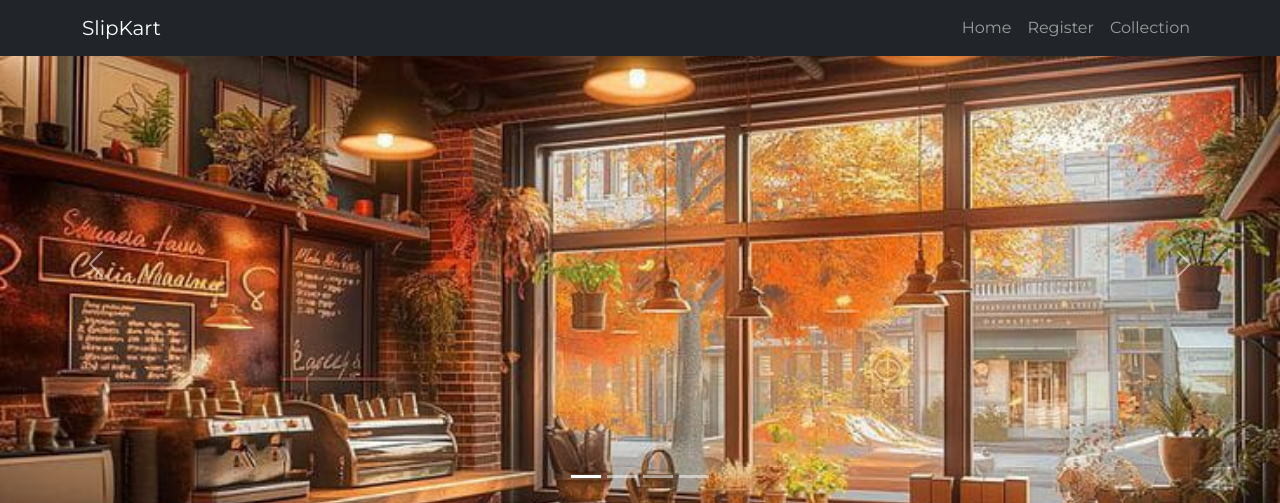
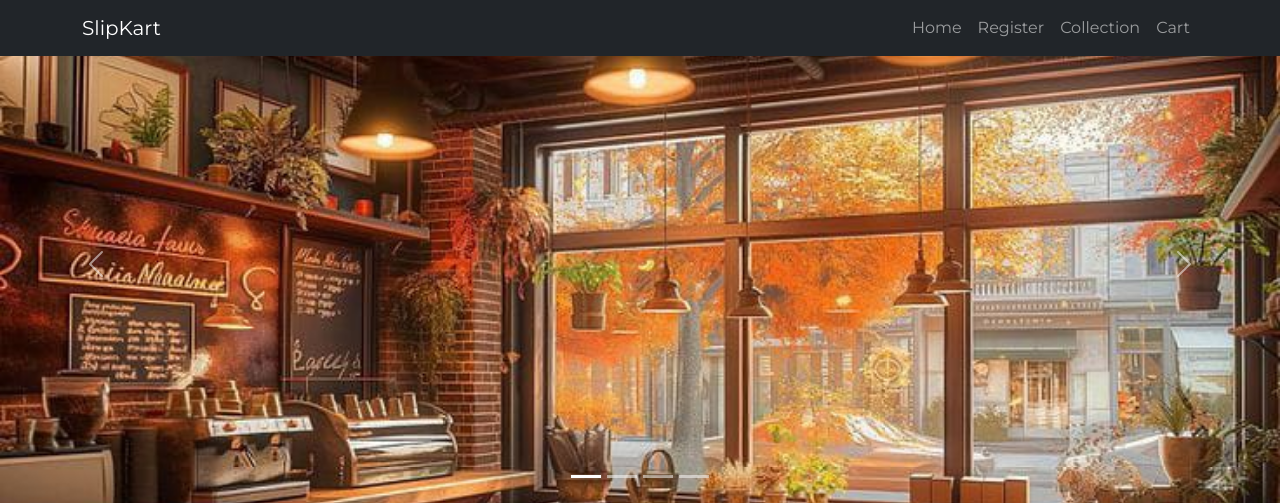
Before and after one commit to shafeer2511/E-Commerce, a Django app: page / in a window 1280 px wide. Shown: the top 503 px of the page. Run offline with Django 5.2, Linux system fonts and the light colour scheme.

Commit message:
Update navbar.html

```diff
--- a/shop/templates/shop/inc/navbar.html
+++ b/shop/templates/shop/inc/navbar.html
@@ -1,21 +1,30 @@
 <nav class="navbar navbar-expand-lg navbar-dark bg-dark fixed-top">
-    <div class="container">
-    {% comment %} <div class="container-fluid"> {% endcomment %}
-        <a class="navbar-brand" href="{% url 'home' %}">SlipKart</a>
+  <div class="container">
+      <a class="navbar-brand" href="{% url 'home' %}">
+          <i class="fas fa-shopping-cart"></i> SlipKart
+      </a>
       <button class="navbar-toggler" type="button" data-bs-toggle="collapse" data-bs-target="#navbarNavAltMarkup" aria-controls="navbarNavAltMarkup" aria-expanded="false" aria-label="Toggle navigation">
-        <span class="navbar-toggler-icon"></span>
+          <span class="navbar-toggler-icon"></span>
       </button>
       <div class="collapse navbar-collapse" id="navbarNavAltMarkup">
-        <div class="navbar-nav ms-auto ">
-          {% comment %} urls folder la urls ku name field la kuduthurukura values dhn inga irukura url la tharanum  {% endcomment %}
-          <a class="nav-link" aria-current="page" href="{% url 'home' %}">Home</a>
-          <a class="nav-link" href="{% url 'register'%}">Register</a>
-          <a class="nav-link" href="{% url "collection" %}">Collection</a>
-          {% comment %} <a class="nav-link" href="#" tabindex="-1" aria-disabled="true">Disabled</a> {% endcomment %}
-        </div>
+          <div class="navbar-nav ms-auto">
+              <a class="nav-link" aria-current="page" href="{% url 'home' %}">
+                  <i class="fas fa-home"></i> Home
+              </a>
+              <a class="nav-link" href="{% url 'register' %}">
+                  <i class="fas fa-user-plus"></i> Register
+              </a>
+              <a class="nav-link" href="{% url 'collection' %}">
+                  <i class="fas fa-cubes"></i> Collection
+              </a>
+              <a class="nav-link" href="#">
+                  <i class="fas fa-shopping-cart"></i> Cart
+              </a>
+          </div>
       </div>
-    </div>
-  </nav>
+  </div>
+</nav>
+
 
 
 {% comment %} Use container for layouts where you want content to remain centered and adjust to common screen sizes (like a boxed layout).
```
